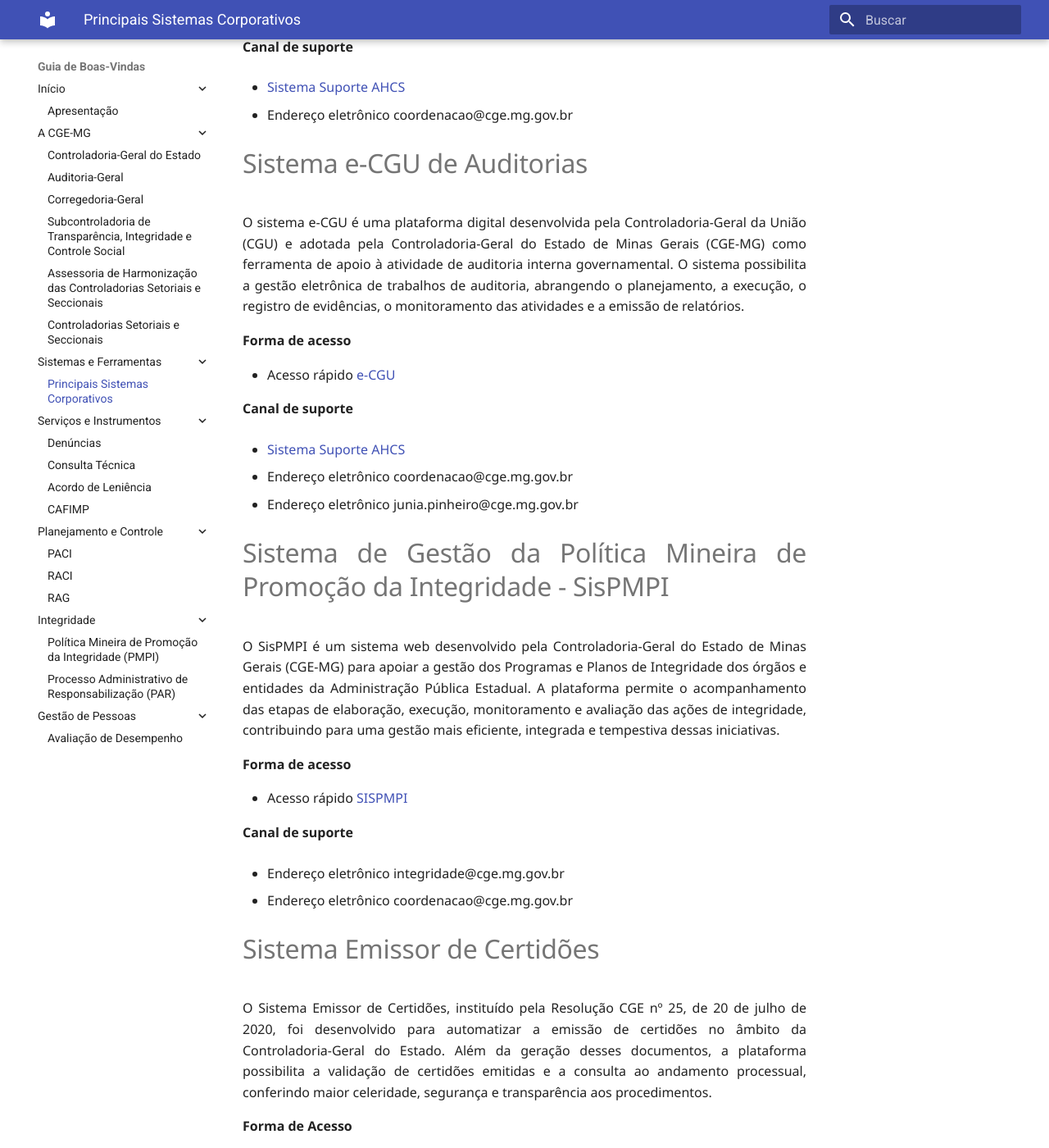
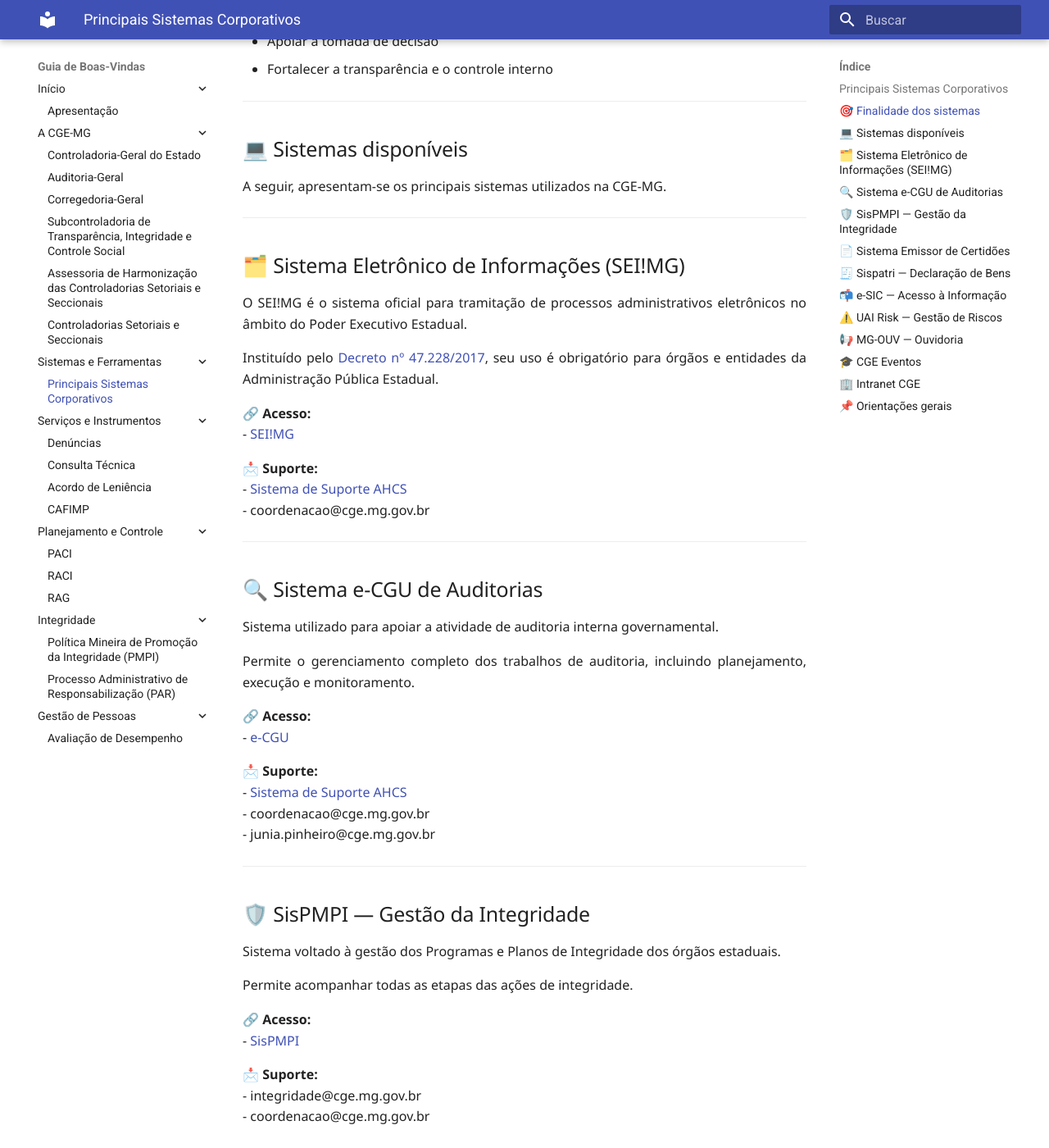
Before and after one commit to CGEMG-AHCS/guia-de-boas-vindas, an MkDocs documentation site: the page built from docs/sistemas-corporativos.md, in a window 1280 px wide and 1400 px high, scrolled down 562 px. Shown: the whole window at 82% size. Built offline with MkDocs 1.6.1 and Material for MkDocs 9.7.7, drawn with Linux system fonts in a browser that asks for light colours; some of the changed text lies outside the part shown.

Commit message:
Update sistemas-corporativos.md

```diff
--- a/docs/sistemas-corporativos.md
+++ b/docs/sistemas-corporativos.md
@@ -1,151 +1,179 @@
-# PRINCIPAIS SISTEMAS CORPORATIVOS
+# Sistemas e Ferramentas
+## Principais Sistemas Corporativos
 
-Para apoiar suas atividades na CGE-MG, você contará com sistemas corporativos desenvolvidos para facilitar o registro, o acompanhamento e a análise das ações de controle. Essas ferramentas são parte essencial da rotina institucional e contribuem para uma atuação mais eficiente, integrada e orientada a resultados.
+Para apoiar suas atividades na **CGE-MG**, você contará com sistemas corporativos desenvolvidos para facilitar o registro, o acompanhamento e a análise das ações de controle.
 
+Essas ferramentas são essenciais para a rotina institucional, contribuindo para uma atuação **mais eficiente, integrada e orientada a resultados**.
 
-# Sistema Eletrônico de Informações (SEI!MG)
+---
 
-O [Decreto nº 47.228, de 04 de agosto de 2017](https://www.almg.gov.br/legislacao-mineira/texto/DEC/47228/2017/?cons=1), instituiu o Sistema Eletrônico de Informações como sistema oficial, no âmbito do Poder Executivo, para formação, instrução e decisão de processos administrativos eletrônicos. Sua utilização é obrigatória para todos os órgãos e entidades da administração direta, autárquica e fundacional e facultativa para as empresas estatais desde o dia 1º de janeiro de 2019.
+## 🎯 Finalidade dos sistemas
 
-**Forma de acesso**
+Os sistemas corporativos permitem:
 
-- Acesso rápido [SEI!MG](https://www.sei.mg.gov.br/sip/login.php?sigla_orgao_sistema=GOVMG&sigla_sistema=SEI&infra_url=L3NlaS8=)
+- Automatizar processos administrativos
+- Registrar e acompanhar atividades institucionais
+- Apoiar a tomada de decisão
+- Fortalecer a transparência e o controle interno
 
-**Canal de suporte**
+---
 
-* [Sistema Suporte AHCS](https://suportecs.cge.mg.gov.br/)
+## 💻 Sistemas disponíveis
 
-* Endereço eletrônico coordenacao@cge.mg.gov.br
+A seguir, apresentam-se os principais sistemas utilizados na CGE-MG.
 
-# Sistema e-CGU de Auditorias
+---
 
-O sistema e-CGU é uma plataforma digital desenvolvida pela Controladoria-Geral da União (CGU) e adotada pela Controladoria-Geral do Estado de Minas Gerais (CGE-MG) como ferramenta de apoio à atividade de auditoria interna governamental. O sistema possibilita a gestão eletrônica de trabalhos de auditoria, abrangendo o planejamento, a execução, o registro de evidências, o monitoramento das atividades e a emissão de relatórios.
+## 🗂️ Sistema Eletrônico de Informações (SEI!MG)
 
-**Forma de acesso**
+O SEI!MG é o sistema oficial para tramitação de processos administrativos eletrônicos no âmbito do Poder Executivo Estadual.
 
-- Acesso rápido [e-CGU](https://eaud.cgu.gov.br/)
+Instituído pelo [Decreto nº 47.228/2017](https://www.almg.gov.br/legislacao-mineira/texto/DEC/47228/2017/?cons=1), seu uso é obrigatório para órgãos e entidades da Administração Pública Estadual.
 
-**Canal de suporte**
+🔗 **Acesso:**
+- [SEI!MG](https://www.sei.mg.gov.br/sip/login.php?sigla_orgao_sistema=GOVMG&sigla_sistema=SEI&infra_url=L3NlaS8=)
 
-* [Sistema Suporte AHCS](https://suportecs.cge.mg.gov.br/)
+📩 **Suporte:**
+- [Sistema de Suporte AHCS](https://suportecs.cge.mg.gov.br/)
+- coordenacao@cge.mg.gov.br
 
-* Endereço eletrônico coordenacao@cge.mg.gov.br
+---
 
-* Endereço eletrônico junia.pinheiro@cge.mg.gov.br
+## 🔍 Sistema e-CGU de Auditorias
 
-#  Sistema de Gestão da Política Mineira de Promoção da Integridade - SisPMPI
+Sistema utilizado para apoiar a atividade de auditoria interna governamental.
 
-O SisPMPI é um sistema web desenvolvido pela Controladoria-Geral do Estado de Minas Gerais (CGE-MG) para apoiar a gestão dos Programas e Planos de Integridade dos órgãos e entidades da Administração Pública Estadual. A plataforma permite o acompanhamento das etapas de elaboração, execução, monitoramento e avaliação das ações de integridade, contribuindo para uma gestão mais eficiente, integrada e tempestiva dessas iniciativas.
+Permite o gerenciamento completo dos trabalhos de auditoria, incluindo planejamento, execução e monitoramento.
 
-**Forma de acesso**
+🔗 **Acesso:**
+- [e-CGU](https://eaud.cgu.gov.br/)
 
-- Acesso rápido [SISPMPI](https://sispmpi.mg.gov.br/site/login)
+📩 **Suporte:**
+- [Sistema de Suporte AHCS](https://suportecs.cge.mg.gov.br/)
+- coordenacao@cge.mg.gov.br
+- junia.pinheiro@cge.mg.gov.br
 
-**Canal de suporte**
+---
 
-* Endereço eletrônico integridade@cge.mg.gov.br
+## 🛡️ SisPMPI — Gestão da Integridade
 
-* Endereço eletrônico coordenacao@cge.mg.gov.br
+Sistema voltado à gestão dos Programas e Planos de Integridade dos órgãos estaduais.
 
-# Sistema Emissor de Certidões
+Permite acompanhar todas as etapas das ações de integridade.
 
-O Sistema Emissor de Certidões, instituído pela Resolução CGE nº 25, de 20 de julho de 2020, foi desenvolvido para automatizar a emissão de certidões no âmbito da Controladoria-Geral do Estado. Além da geração desses documentos, a plataforma possibilita a validação de certidões emitidas e a consulta ao andamento processual, conferindo maior celeridade, segurança e transparência aos procedimentos.
+🔗 **Acesso:**
+- [SisPMPI](https://sispmpi.mg.gov.br/site/login)
 
-**Forma de Acesso**
+📩 **Suporte:**
+- integridade@cge.mg.gov.br
+- coordenacao@cge.mg.gov.br
 
-- Acesso rápido [Certidão COGE](https://www.certidao.cge.mg.gov.br/site/login)
+---
 
-**Canal de suporte**
+## 📄 Sistema Emissor de Certidões
 
-* Endereço eletrônico atende.correicao@cge.mg.gov.br
+Sistema responsável pela emissão, validação e acompanhamento de certidões no âmbito da CGE-MG.
 
-* Endereço eletrônico coordenacao@cge.mg.gov.br
+🔗 **Acesso:**
+- [Certidão COGE](https://www.certidao.cge.mg.gov.br/site/login)
 
-* [Manual Sistema Emissor de Certidões](https://cge.mg.gov.br/download/category/34-manuais-e-cartilhas?download=576:manual-sistema-emissor-de-certidoes)
+📩 **Suporte:**
+- atende.correicao@cge.mg.gov.br
+- coordenacao@cge.mg.gov.br
 
-# Sistema de Registro de Bens dos Agentes Públicos (Sispatri)
+📘 **Documentação:**
+- [Manual do Sistema](https://cge.mg.gov.br/download/category/34-manuais-e-cartilhas?download=576:manual-sistema-emissor-de-certidoes)
 
-O SISPATRI é o sistema corporativo destinado ao registro e à gestão das declarações de bens e valores dos agentes públicos do Poder Executivo do Estado de Minas Gerais. A plataforma possibilita o envio, a atualização e o acompanhamento das informações patrimoniais, contribuindo para a promoção da transparência, da integridade e do controle da evolução patrimonial dos agentes públicos.
+---
 
-**Forma de Acesso**
+## 🧾 Sispatri — Declaração de Bens
 
-- Acesso rápido [SISPATRI](https://sispatri.mg.gov.br//PaginasPublicas/AutenticarUsuario.aspx)
+Sistema para registro e acompanhamento das declarações patrimoniais de agentes públicos.
 
-**Canal de suporte**
+🔗 **Acesso:**
+- [Sispatri](https://sispatri.mg.gov.br//PaginasPublicas/AutenticarUsuario.aspx)
 
-* Endereço eletrônico suporterh.sispatri@cge.mg.gov.br
+📩 **Suporte:**
+- suporterh.sispatri@cge.mg.gov.br
+- coordenacao@cge.mg.gov.br
 
-* Endereço eletrônico coordenacao@cge.mg.gov.br
+📘 **Materiais de apoio:**
+- [Sistema de Suporte](https://suportesispatri.mg.gov.br/)
+- [Tutorial RH](https://suportesispatri.mg.gov.br/phocadownload/tutoriais/pdf/Tutorial%20RH%20SISPATRI%20-%20Verso%20rgos%20e%20Entidades%202025.pdf)
+- [Perguntas Frequentes](https://suportesispatri.mg.gov.br/perguntas-frequentes)
 
-* [Suporte Sispatri](https://suportesispatri.mg.gov.br/)
+---
 
-* [Tutorial Módulo RH SISPATRI](https://suportesispatri.mg.gov.br/phocadownload/tutoriais/pdf/Tutorial%20RH%20SISPATRI%20-%20Verso%20rgos%20e%20Entidades%202025.pdf)
+## 📬 e-SIC — Acesso à Informação
 
-* [Perguntas frequentes](https://suportesispatri.mg.gov.br/perguntas-frequentes)
+Sistema para registro e acompanhamento de pedidos de acesso à informação.
 
+🔗 **Acesso:**
+- [e-SIC](https://acessoainformacao.mg.gov.br/sistema/site/index.aspx)
 
-# Sistema Eletrônico do Serviço de Informação ao Cidadão (e-SIC)
+📩 **Suporte:**
+- transparencia@cge.mg.gov.br
+- coordenacao@cge.mg.gov.br
 
-O Sistema Eletrônico do Serviço de Informações ao Cidadão (e-SIC) permite que qualquer pessoa, física ou jurídica, encaminhe pedidos de acesso à informação, acompanhe o prazo de atendimento e receba a resposta da solicitação realizada pelos órgãos e entidades do Poder Executivo do Estado de Minas Gerais.
+---
 
-**Forma de Acesso**
+## ⚠️ UAI Risk — Gestão de Riscos
 
-- Acesso rápido [e-SIC](https://acessoainformacao.mg.gov.br/sistema/site/index.aspx)
+Plataforma voltada ao gerenciamento de riscos institucionais.
 
-**Canal de Suporte**
+Permite análise estruturada e melhoria dos controles internos.
 
-* Endereço eletrônico transparencia@cge.mg.gov.br
+🔗 **Acesso:**
+- [UAI Risk](https://uairisk.cge.mg.gov.br/login)
 
-* Endereço eletrônico coordenacao@cge.mg.gov.br
+📩 **Suporte:**
+- uairisk@cge.mg.gov.br
+- coordenacao@cge.mg.gov.br
 
-* [Portal e-SIC](https://acessoainformacao.mg.gov.br/sistema/site/index.aspx)
+---
 
-# Sistema UAI Risk
+## 📢 MG-OUV — Ouvidoria
 
-O UAI Risk é a plataforma corporativa da Controladoria-Geral do Estado de Minas Gerais (CGE-MG) destinada ao apoio à gestão de riscos no âmbito da Administração Pública Estadual. A ferramenta possibilita o gerenciamento integrado de riscos de forma estruturada e eficiente, contribuindo para o fortalecimento da governança, o aprimoramento dos controles internos e a evolução da maturidade da gestão de riscos nos órgãos e entidades do Governo de Minas Gerais.
+Canal oficial de ouvidoria do Governo de Minas Gerais.
 
-**Forma de Acesso**
+Permite registrar denúncias, reclamações, sugestões e elogios.
 
-- Acesso rápido [UAI Risk](https://uairisk.cge.mg.gov.br/login)
+🔗 **Acesso:**
+- [MG-OUV](https://ouvidoria.prodemge.gov.br/mgouv-bpms-frontend/indexPublica.zul)
 
-**Canal de suporte**
+📩 **Suporte:**
+- coordenacao@cge.mg.gov.br
 
-* Endereço eletrônico uairisk@cge.mg.gov.br
+---
 
-* Endereço eletrônico coordenacao@cge.mg.gov.br
+## 🎓 CGE Eventos
 
-# Sistema MG-OUV
+Sistema utilizado para gestão de eventos e capacitações promovidas pela CGE-MG.
 
-O MG-OUV é o canal oficial de ouvidoria do Governo de Minas Gerais, administrado pela Ouvidoria-Geral do Estado (OGE-MG), que permite ao cidadão registrar denúncias, reclamações, sugestões, elogios e solicitações relacionadas aos serviços públicos estaduais e à conduta de agentes públicos. Por meio desse sistema, a população pode exercer o controle social e contribuir para o aprimoramento da gestão pública.
+🔗 **Acesso:**
+- [CGE Eventos](https://eventos.cge.mg.gov.br/)
 
-**Forma de Acesso**
+📩 **Suporte:**
+- coordenacao@cge.mg.gov.br
 
-* Acesso rápido [MG-OUV](https://ouvidoria.prodemge.gov.br/mgouv-bpms-frontend/indexPublica.zul)
+---
 
-**Canal de suporte**
+## 🏢 Intranet CGE
 
-* Endereço eletrônico coordenacao@cge.mg.gov.br
+Ambiente interno para comunicação institucional e acesso a documentos e ferramentas.
 
-# Sistema CGE-Eventos
+🔗 **Acesso:**
+- [Intranet CGE](https://intranet.cge.mg.gov.br/login)
 
-O CGE Eventos é uma plataforma corporativa da Controladoria-Geral do Estado de Minas Gerais destinada à gestão de inscrições, acompanhamento e certificação de eventos e ações de capacitação promovidos pelo órgão.
+📩 **Suporte:**
+- coordenacao@cge.mg.gov.br
 
-**Forma de Acesso**
+---
 
-- Acesso rápido [CGE Eventos](https://eventos.cge.mg.gov.br/)
+## 📌 Orientações gerais
 
-**Canal de suporte**
+!!! note "Importante"
+    Os sistemas apresentados são essenciais para o desempenho das atividades institucionais. Recomenda-se familiarização progressiva com cada ferramenta.
 
-* Endereço eletrônico coordenacao@cge.mg.gov.br
-
-# Intranet CGE
-
-A Intranet da Controladoria-Geral do Estado de Minas Gerais (CGE-MG) constitui um ambiente digital interno destinado ao apoio das atividades institucionais e à comunicação entre os servidores do órgão. Integrada ao conjunto de sistemas corporativos da CGE-MG, a plataforma centraliza informações, documentos, normativos, comunicados e ferramentas de trabalho, contribuindo para a padronização de procedimentos e para o compartilhamento de conhecimento entre as unidades administrativas.
-
-**Forma de Acesso**
-
-- Acesso rápido [Intranet CGE](https://intranet.cge.mg.gov.br/login)
-
-**Canal de suporte**
-
-* Endereço eletrônico coordenacao@cge.mg.gov.br
+!!! tip "Boa prática"
+    Em caso de dúvidas, utilize sempre os canais de suporte indicados ou procure orientação com sua unidade.
```
